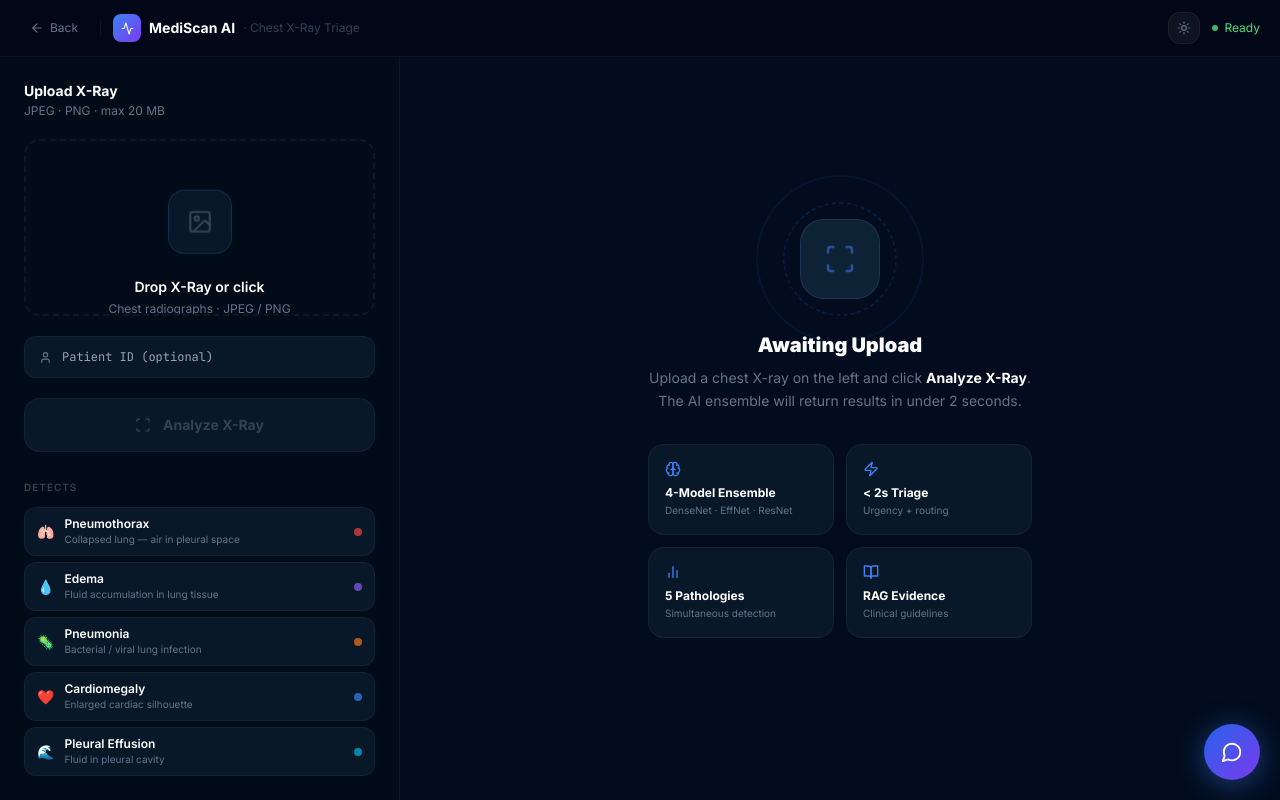
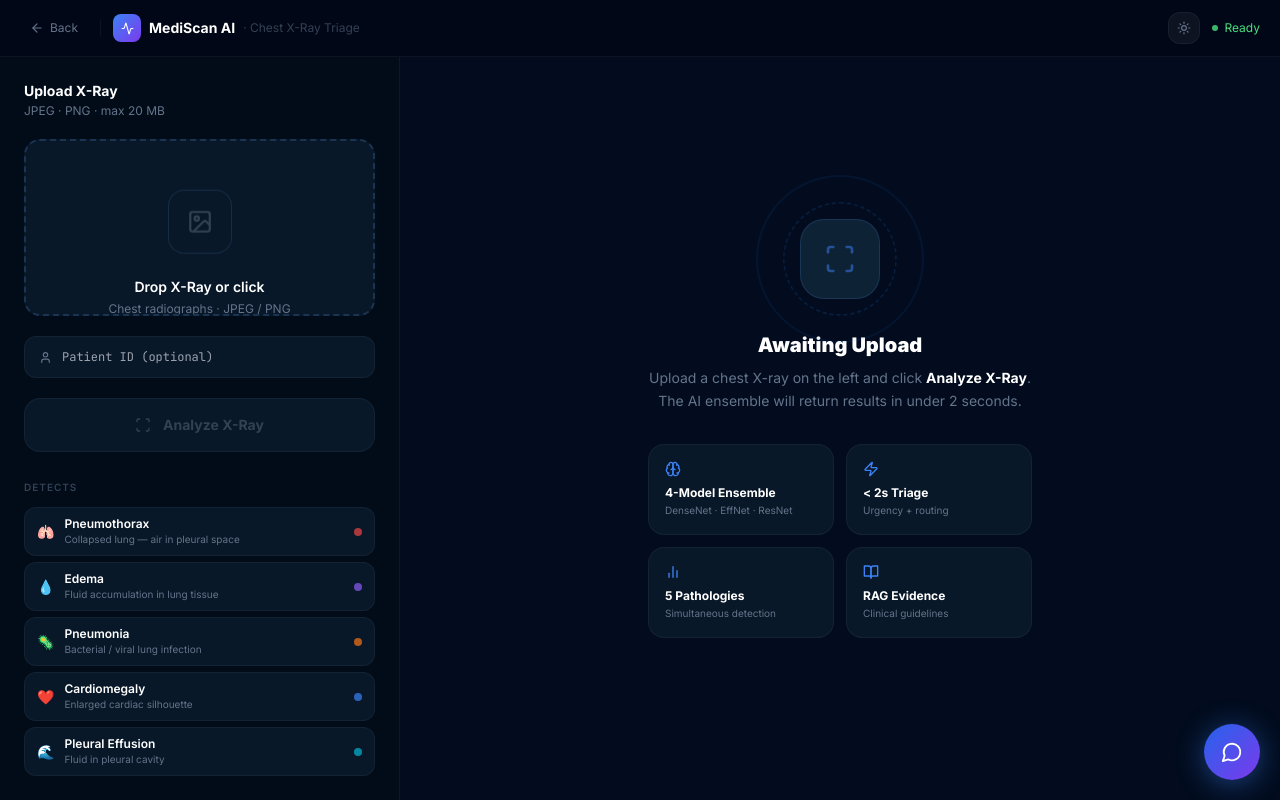
Before and after one commit to Autonomous-Medical-Image-Triage-Agent/AutonomousMedicalImage_TriageAgent, a Next.js app in the folder frontend/: page / in a window 1280 px wide. Both pictures are taken after a click on the button "Launch App". Built offline with nearby package versions, Linux system fonts and the light colour scheme.

Commit message:
Fix upload drop zone visibility on Windows

```diff
--- a/frontend/src/app/globals.css
+++ b/frontend/src/app/globals.css
@@ -257,6 +257,23 @@ body {
 }
 .arc-fill { animation: arc-fill 1.2s cubic-bezier(0.16,1,0.3,1) forwards; }
 
+/* ── Drop zone ──────────────────────────────────────────────── */
+.drop-zone {
+  border: 1.5px dashed rgba(96, 165, 250, 0.25);
+  background: var(--surface);
+  border-radius: 12px;
+  transition: border-color 0.2s, background 0.2s;
+  min-height: 160px;
+}
+.drop-zone:hover {
+  border-color: rgba(96, 165, 250, 0.5);
+  background: var(--surface2);
+}
+.drop-zone.drag-over {
+  border-color: rgba(96, 165, 250, 0.8);
+  background: rgba(59, 130, 246, 0.06);
+}
+
 /* ── Print ──────────────────────────────────────────────────── */
 @media print {
   body { background: white !important; color: black !important; }
--- a/frontend/src/components/XrayApp.tsx
+++ b/frontend/src/components/XrayApp.tsx
@@ -172,13 +172,14 @@ export default function XrayApp({ onBack }: Props) {
               onDrop={e => { e.preventDefault(); setDragOver(false); const f = e.dataTransfer.files[0]; if (f) acceptFile(f); }}
               className="relative rounded-2xl overflow-hidden transition-all duration-200 border-2 border-dashed"
               style={{
-                borderColor: dragOver ? "var(--blue)" : preview ? "var(--border2)" : "var(--border)",
-                background: dragOver ? "var(--blue-lo)" : "transparent",
+                borderColor: dragOver ? "var(--blue)" : preview ? "var(--border2)" : "rgba(96,165,250,0.2)",
+                background: dragOver ? "var(--blue-lo)" : preview ? "transparent" : "var(--surface)",
                 cursor: preview ? "default" : "pointer",
+                minHeight: "160px",
               }}>
               <AnimatePresence mode="wait">
                 {!preview ? (
-                  <motion.div key="empty" initial={{ opacity: 0 }} animate={{ opacity: 1 }} exit={{ opacity: 0 }}
+                  <motion.div key="empty" initial={{ opacity: 1 }} animate={{ opacity: 1 }} exit={{ opacity: 0 }}
                     className="flex flex-col items-center justify-center gap-4 py-14 px-6 text-center">
                     <div className="w-16 h-16 rounded-2xl flex items-center justify-center float"
                       style={{ background: "var(--surface)", border: "1px solid var(--border2)" }}>
```
